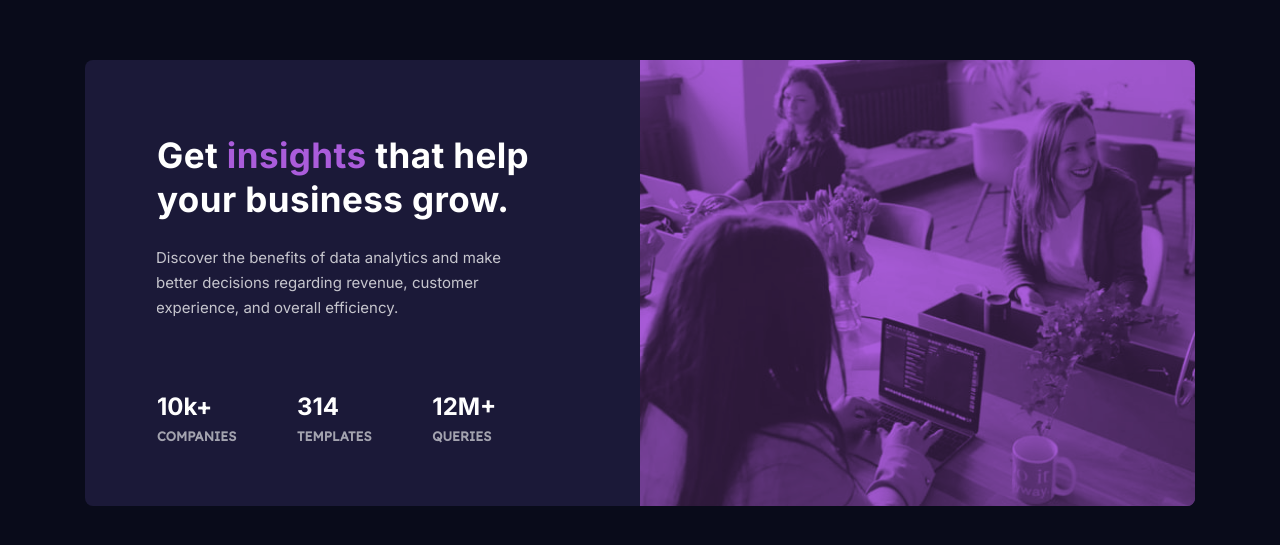
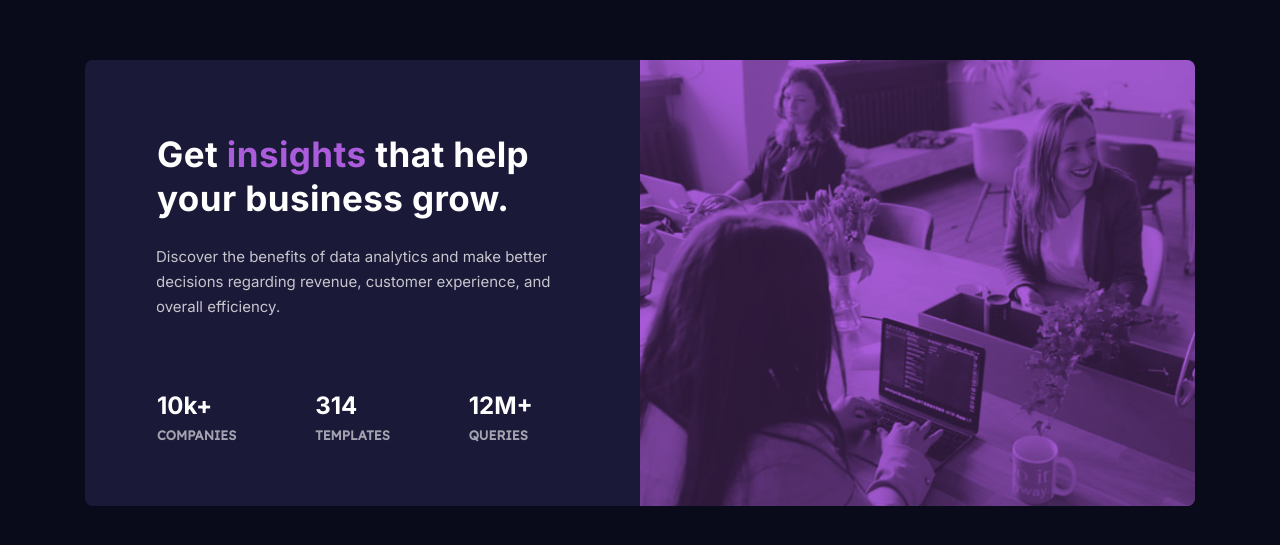
Before and after one commit to jessijoke/stats-preview-card, a React (Create React App) app: page / in a window 1280 px wide. Shown: the part 117-662 px from the top of the page. Built offline with nearby package versions, Linux system fonts and the light colour scheme.

Commit message:
Making sure master is UTD

```diff
--- a/src/styles/statsPreviewCardStyles.css
+++ b/src/styles/statsPreviewCardStyles.css
@@ -41,7 +41,7 @@
 }
 
 .statsCardContainer .mainStatCard .stats {
-  margin: 38px 110px 30px 72px;
+  margin: 36px 70px 30px 72px;
   height: 100%;
   max-width: 50%;
   display: -webkit-box;
--- a/src/styles/statsPreviewCardStyles.scss
+++ b/src/styles/statsPreviewCardStyles.scss
@@ -20,7 +20,7 @@
         align-items: center;
         overflow: hidden;
         .stats {
-            margin: 38px 110px 30px 72px;
+            margin: 36px 70px 30px 72px;
             height: 100%;
             max-width: 50%;
             display: flex;
```
Also changed, not shown: 1 other file (tests, documents, lock files or other folders).
